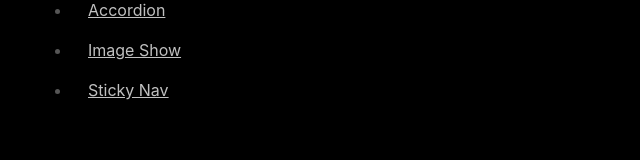
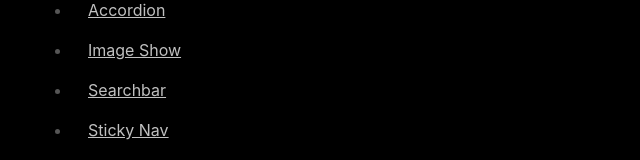
Before and after one commit to mfrkankaya/vanicomp, a plain HTML site: page index.html in a window 1280 px wide. Shown: the part 133-293 px from the top of the page, without its empty margins (0-640 px from the left). Drawn offline with Linux system fonts and the light colour scheme.

Commit message:
add searchbar to homepage

```diff
--- a/index.html
+++ b/index.html
@@ -12,6 +12,7 @@
     <ul>
       <li><a href="/accordion">Accordion</a></li>
       <li><a href="/imageshow">Image Show</a></li>
+      <li><a href="/searchbar">Searchbar</a></li>
       <li><a href="/stickynav">Sticky Nav</a></li>
     </ul>
   </body>
```
